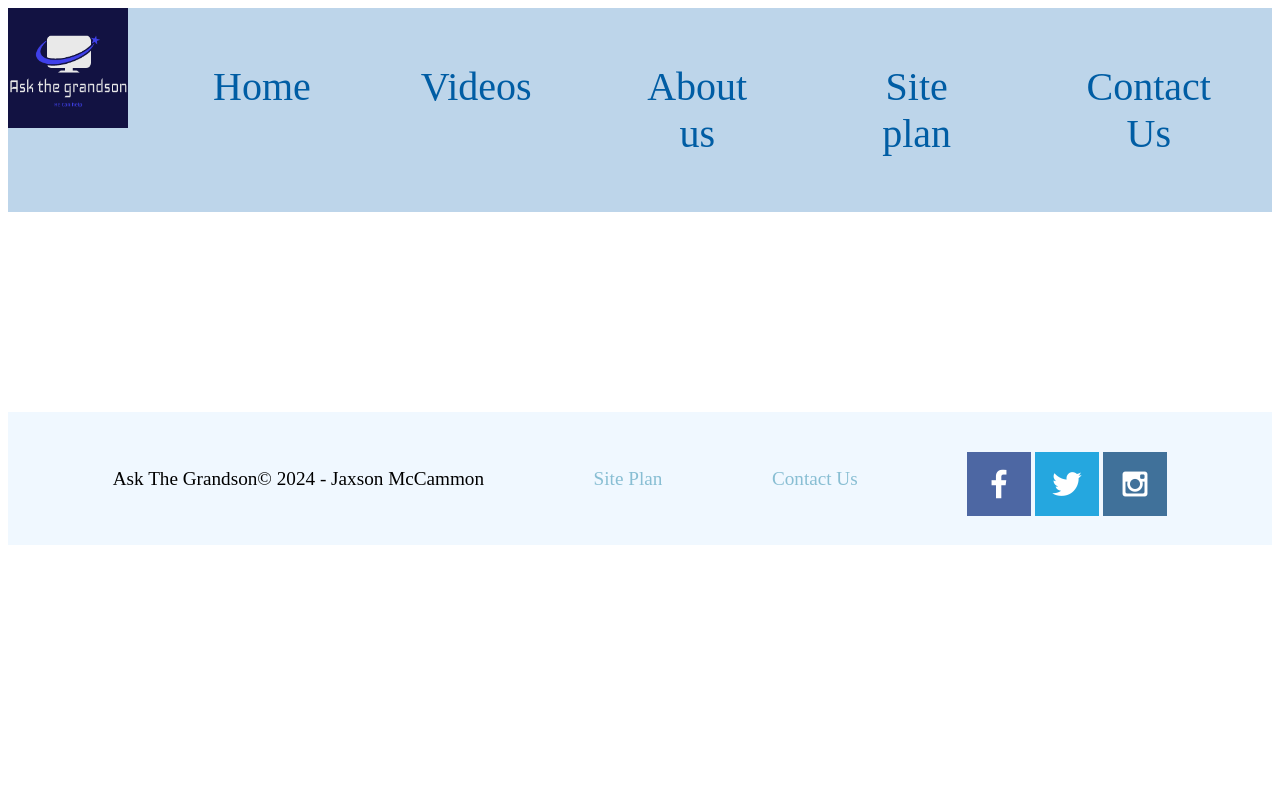
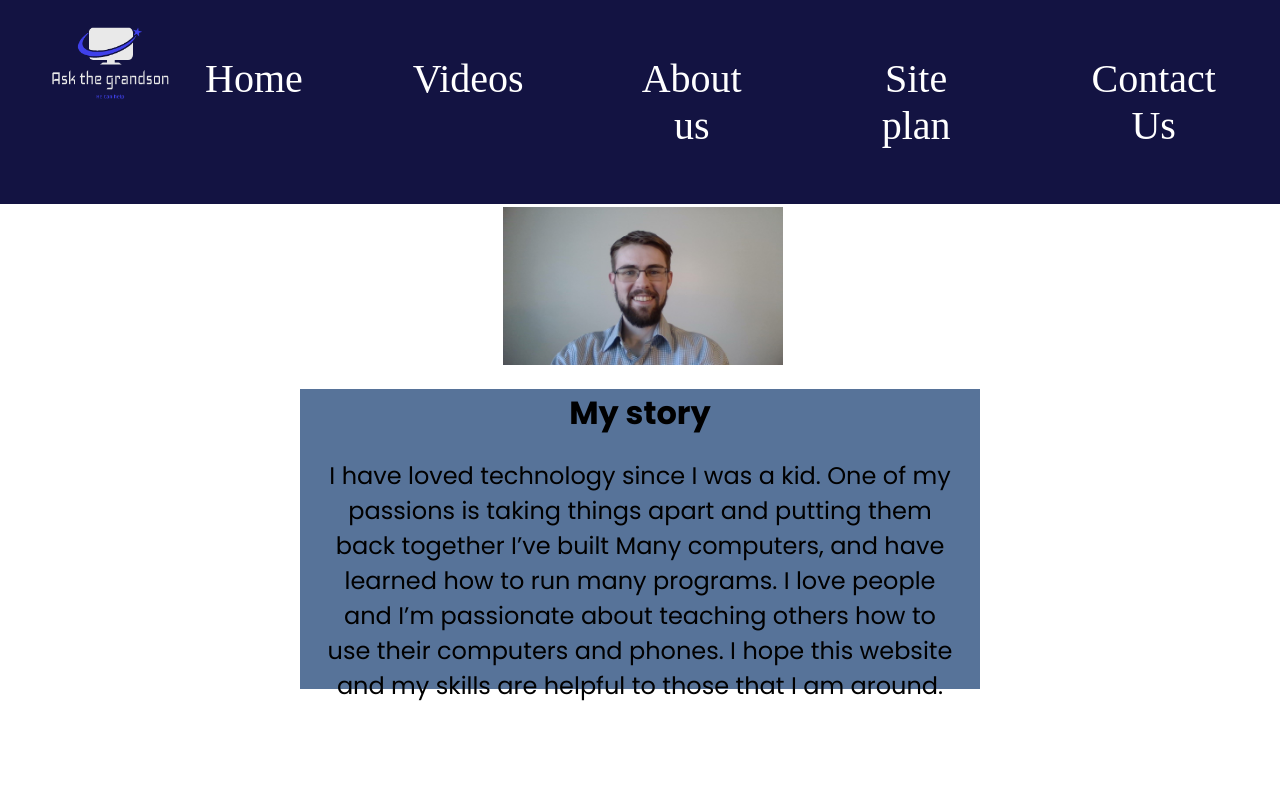
Before and after one commit to AllenReaper/Webdev130, a plain HTML site: page atg/about-us.html in a window 1280 px wide. Shown: the top 800 px of the page. Drawn offline with Linux system fonts and the light colour scheme; a web font is replaced by a local one.

Commit message:
UD 4/3/24

```diff
--- a/atg/about-us.html
+++ b/atg/about-us.html
@@ -5,6 +5,8 @@
     <meta name="viewport" content="width=device-width, initial-scale=1.0">
     <title>About Us</title>
     <link rel="stylesheet" href="styles/about-us.css">
+    <link href="https://fonts.googleapis.com/css2?family=Poppins:ital,wght@0,100;0,200;0,300;0,400;0,500;0,600;0,700;0,800;0,900;1,100;1,200;1,300;1,400;1,500;1,600;1,700;1,800;1,900&display=swap" rel="stylesheet">
+
 </head>
 <body>
     <header>
@@ -20,6 +22,21 @@
         </nav>
     </header>
     <main>
+        <div class="profile">
+            <img id="me" src="images/profilepic.jpg" alt="priofil">
+        </div>
+
+        <div id="story">
+            <h1>My story</h1>
+            <p class="dastory">I have loved technology since I was a kid.
+            One of my passions is taking things apart and putting them back together
+            I’ve built Many computers, and have learned how to run many programs.
+            I love people and I’m passionate about teaching others how to use their computers and phones.
+            I hope this website and my skills are helpful to those that I am around.</p>
+
+
+        </div>
+
 
     </main>
     <footer>
--- a/atg/styles/about-us.css
+++ b/atg/styles/about-us.css
@@ -1,3 +1,14 @@
+@import url('https://fonts.googleapis.com/css2?family=IM+Fell+French+Canon&family=Lato:ital,wght@0,400;0,700;1,400&display=swap');
+
+.poppins-regular {
+    font-family: "Poppins", sans-serif;
+    font-weight: 400;
+    font-style: normal;
+  }
+
+body{
+    margin: 0;
+}
 
 .icon {
     width: 80px;
@@ -6,6 +17,7 @@
 
 .logo {
     height: 120px;
+    margin-left: 50px;
 }
 
 nav {
@@ -15,7 +27,7 @@ nav {
 
 nav a{
     text-align: center;
-    color: #005da4;
+    color: white;
     text-decoration: none;
     font-size: 40px;
     margin: 50px;
@@ -23,19 +35,56 @@ nav a{
 }
 
 nav a:hover{
-    background-color: #b7b7b782;
-    color: #681bd3;
+    background-color: #fe5f55;
+    color: black;
 }
 
 header{
-    background-color: #bdd5ea;
+    background-color: #131342;
     display: grid;
     grid-template-columns: 150px auto;
 
 }
 
+.profile{
+    margin-left: 500px;
+    margin-right: 500px;
+    margin-bottom: 0;
+}
+
+#me{
+    border-style: solid;
+    border-bottom: 200px;
+    border-color: white;
+    width: 100%;
+    height: 100%;
+}
+
+#story{
+    margin-left: 300px;
+    margin-right: 300px;
+    height: 300px;
+    text-align: center;
+    font-family: poppins;
+    background-color: #577399;
+}
+
+h1{
+    margin-top: 20px;
+    border-top: 20px;
+}
+.dastory{
+    font-size: x-large;
+    margin: 20px;
+    margin-bottom: 20px;
+}
+
+
+
+
+
 footer{
-    background-color: aliceblue;
+    background-color: rgb(87, 142, 191);
     padding: 25px 50px;
     margin-top: 200px;
     display: flex;
@@ -45,8 +94,9 @@ footer{
 
 footer a {
     text-align: center;
-    color: #88bed3;
+    color: black;
     text-decoration: none;
+    margin-left: 10px;
 }
 
 footer p {
--- a/atg/styles/contact.css
+++ b/atg/styles/contact.css
@@ -1,4 +1,10 @@
+@import url('https://fonts.googleapis.com/css2?family=IM+Fell+French+Canon&family=Lato:ital,wght@0,400;0,700;1,400&display=swap');
 
+.poppins-regular {
+  font-family: "Poppins", sans-serif;
+  font-weight: 400;
+  font-style: normal;
+}
 
 .icon {
   width: 80px;
@@ -8,6 +14,7 @@
 
 .logo {
   height: 150px;
+  margin-left: 50px;
 }
 
 nav {
@@ -17,7 +24,7 @@ nav {
 
 nav a{
   text-align: center;
-  color: #005da4;
+  color: white;
   text-decoration: none;
   font-size: 40px;
   margin: 50px;
@@ -25,12 +32,12 @@ nav a{
 }
 
 nav a:hover{
-  background-color: #b7b7b782;
-  color: #681bd3;
+    background-color: #fe5f55;
+    color: black;
 }
 
 header{
-  background-color: #bdd5ea;
+  background-color: #131342;
   display: grid;
   grid-template-columns: 150px auto;
 
@@ -59,15 +66,28 @@ main{
     display: inline-block;
     /* Form outline */
     padding: 3%;
-    border: 1px solid #ccc;
+    border: 5px solid #fe5f55;
     border-radius: 1em;
     margin: 63px;
+    background-color: rgb(87, 142, 191);
+  }
+
+  .question{
+    font-size: large;
+    font-family: poppins;
+    text-align: center;
+  }
+
+  .num{
+    margin-right: 35%;
   }
 
   ul {
     list-style: none;
     padding: 0;
     margin: 0;
+    text-align: center;
+
   }
 
   form li + li {
@@ -133,9 +153,8 @@ main{
 }
 
 footer{
-  background-color: aliceblue;
+  background-color: rgb(87, 142, 191);
   padding: 25px 50px;
-  margin-top: 200px;
   display: flex;
   justify-content: space-around;
   align-items: center;
@@ -143,8 +162,9 @@ footer{
 
 footer a {
   text-align: center;
-  color: #88bed3;
+  color: black;
   text-decoration: none;
+  margin-left: 10px;
 }
 
 footer p {
--- a/atg/styles/videos.css
+++ b/atg/styles/videos.css
@@ -1,3 +1,8 @@
+
+
+body{
+    margin: 0;
+}
 
 .icon {
     width: 80px;
@@ -6,6 +11,7 @@
 
 .logo {
     height: 150px;
+    margin-left: 50px;
 }
 
 nav {
@@ -15,7 +21,7 @@ nav {
 
 nav a{
     text-align: center;
-    color: #005da4;
+    color: white;
     text-decoration: none;
     font-size: 40px;
     margin: 50px;
@@ -23,12 +29,12 @@ nav a{
 }
 
 nav a:hover{
-    background-color: #b7b7b782;
-    color: #681bd3;
+    background-color: #fe5f55;
+    color: black;
 }
 
 header{
-    background-color: #bdd5ea;
+    background-color: #131342;
     display: grid;
     grid-template-columns: 150px auto;
 
@@ -39,6 +45,11 @@ main{
     grid-template-columns: 25% 25% 25% 25%;
     grid-template-rows:  50% 50%;
     text-align: center;
+    background-color: #bebdbd;
+}
+
+video{
+    padding: 20px;
 }
 
 .vidsec1{
@@ -52,24 +63,26 @@ main{
     grid-column: 2;
     grid-row: 1;
     margin-block: 25px;
+
 }
 
 .vidsec3{
     grid-column: 3;
     grid-row: 1;
     margin-block: 25px;
+
 }
 
 .vidsec4{
     grid-column: 4;
     grid-row: 1;
     margin-block: 25px;
+
 }
 
 footer{
-    background-color: aliceblue;
+    background-color: rgb(87, 142, 191);
     padding: 25px 50px;
-    margin-top: 200px;
     display: flex;
     justify-content: space-around;
     align-items: center;
@@ -77,8 +90,9 @@ footer{
 
 footer a {
     text-align: center;
-    color: #88bed3;
+    color: black;
     text-decoration: none;
+    margin-left: 10px;
 }
 
 footer p {
```
Also changed, not shown: atg/contactus.html (+6 -2 lines), atg/index.html (+6 -6 lines), atg/videos.html (+13 -6 lines), atg/images/profilepic.jpg (added).
